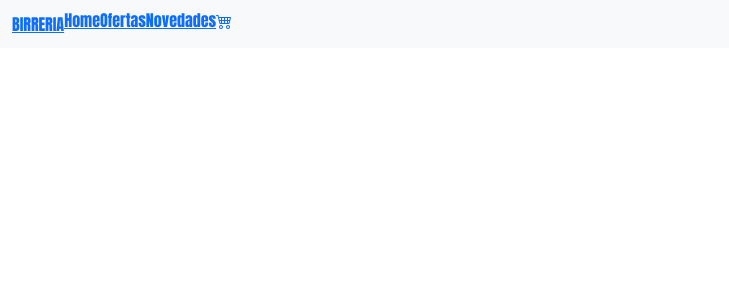
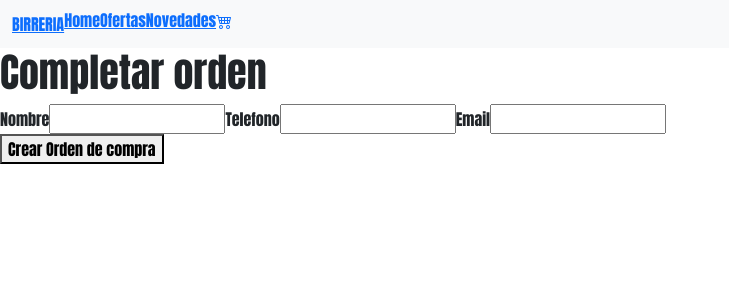
Before and after one commit to juansesar/preentregaSesarJuanManuel, a React (Create React App) app: page /checkout in a window 1280 px wide. Shown: the top 300 px of the page, without its empty margins (0-729 px from the left). Built offline with nearby package versions, Linux system fonts and the light colour scheme.

Commit message:
faltan estilos

```diff
--- a/src/components/NavBar/index.jsx
+++ b/src/components/NavBar/index.jsx
@@ -17,10 +17,10 @@ export const NavBar = () => {
         <Link to="/category/home">Home</Link>
         </li>
         <li class="nav-item">
-          <Link to="/category/ofertas">Ofertas</Link>
+          <Link   to="category/oferta">Ofertas</Link>
         </li>
-        <li class="nav-item">
-        <Link to="/category/novedades">Novedades</Link>
+        <li className="nav-item">
+        <Link  to="category/novedades">Novedades</Link>
         </li>
         <li class="nav-item">
           <a href="">
--- /dev/null
+++ b/src/components/checkOutForm/index.jsx
@@ -0,0 +1,56 @@
+import {  useState } from 'react'
+
+const CheckoutForm = ({ onConfirm }) => {
+    const [cliente, setCliente] = useState('')
+    const [telefono, setTelefono] = useState('')
+    const [email, setEmail] = useState('')
+
+    const handleConfirm = (event) => {
+        event.preventDefault()
+
+        const userData = {
+            cliente, telefono, email
+        }
+
+        onConfirm(userData)
+    }
+
+    return (
+        <div >
+            <form onSubmit={handleConfirm}>
+                <label>
+                    Nombre
+                    <input
+                        required
+                        type="text"
+                        value={cliente}
+                        onChange={({ target }) => setCliente(target.value)}
+                    />
+                </label>
+                <label>
+                    Telefono
+                    <input
+                        required
+                        type="text"
+                        value={telefono}
+                        onChange={({ target }) => setTelefono(target.value)}
+                    />
+                </label>
+                <label>
+                    Email
+                    <input
+                        required
+                        type="email"
+                        value={email}
+                        onChange={({ target }) => setEmail(target.value)}
+                    />
+                </label>
+                <div>
+                    <button type='submit' >Crear Orden de compra</button>
+                </div>
+            </form>
+        </div>
+    )
+}
+
+export default CheckoutForm
--- /dev/null
+++ b/src/components/checkout/index.jsx
@@ -0,0 +1,94 @@
+import { Timestamp, collection, doc, documentId, getDocs, query, where, writeBatch, addDoc, getDoc } from 'firebase/firestore'
+import { db } from '../../firebase/client'
+import { useContext, useState } from 'react'
+import CheckoutForm from '../checkOutForm'
+import { CartContext } from '../context/CartContext'
+
+const Checkout = () => {
+    const [loading, setLoading] = useState(false)
+    const [orderId, setOrderId] = useState('')
+
+    const { cart, totalPrice, clearCart } = useContext(CartContext)
+
+    const creatOrder = async ({ cliente, telefono, email }) => {
+        setLoading(true)
+
+        try {
+            const objOrder = {
+                buyer: {
+                    cliente, telefono, email
+                },
+                items: cart,
+                total: totalPrice(),
+                date: Timestamp.fromDate(new Date())
+            }
+            const batch = writeBatch(db)
+
+            const outOfStock = []
+
+            const ids = cart.map(prod => prod.id)
+
+            const productsRef = collection(db, 'items')
+
+            const productsAddedFromFirestore = await getDocs(query(productsRef, where(documentId(), 'in', ids)))
+
+            const { docs } = productsAddedFromFirestore
+
+            docs.forEach(doc => {
+                const dataDoc = doc.data()
+                const stockDb = dataDoc.stock
+
+                const productAddedToCart = cart.find(prod => prod.id === doc.id)
+                const prodQuantity = productAddedToCart?.quantity
+
+                if (stockDb >= prodQuantity) {
+                    batch.update(doc.ref, { stock: stockDb - prodQuantity })
+                } else {
+                    outOfStock.push({ id: doc.id, ...dataDoc })
+                }
+            })
+
+            if (outOfStock.length === 0) {
+                await batch.commit()
+
+                const orderRef = collection(db, 'orders')
+
+                const orderAdded = await addDoc(orderRef, objOrder)
+
+                setOrderId(orderAdded.id)
+                clearCart()
+            } else {
+                console.error('Este producto no tiene stock')
+            }
+        } catch (error) {
+            console.log(error)
+        } finally {
+            setLoading(false)
+        }
+    }
+
+    if (orderId) {
+        return (
+            <div >
+                <p>id de orden: <b>{orderId}</b></p>
+            </div>
+        )
+    }
+
+    if (loading) {
+        return (
+            <div >
+                <h2>Cargando...</h2>
+            </div>
+        )
+    }
+
+    return (
+        <div >
+            <h1>Completar orden</h1>
+            <CheckoutForm onConfirm={creatOrder} />
+        </div>
+    )
+}
+
+export default Checkout
--- a/src/components/container/ItemListConteiner/index.jsx
+++ b/src/components/container/ItemListConteiner/index.jsx
@@ -36,7 +36,7 @@ const ItemListContainer = () => {
                 {productsAdapted.map(item => (
                     <Col key={item.id} lg={4} className='mb-4'>
                         <Card>
-                            <Card.Img variant='top' src={item.image} style={{ width : 30 +'%'}} />
+                            <Card.Img variant='top' src={item.image} style={{ width : 50 +'%'}} />
                             <Card.Body>
                                 <Card.Title>{item.title}</Card.Title>
                                 <Card.Text>{item.description}</Card.Text>
--- a/src/router/Router.jsx
+++ b/src/router/Router.jsx
@@ -1,19 +1,17 @@
 
 import React from 'react';
 import NavBar from '../components/NavBar';
-
 import ItemDetailContainer from '../components/ItemDetailContainer';
-
 import {
     BrowserRouter,
     Routes,
     Route,
 
   } from "react-router-dom";
-
 import Cart from '../components/Cart/cart';
 import { CartComponentContext } from '../components/context/CartContext';
 import ItemListContainer from '../components/container/ItemListConteiner';
+import Checkout from '../components/checkout';
 
 export default function Router () {
     return(
@@ -27,6 +25,7 @@ export default function Router () {
           <Route path="/category/:id" element={<ItemListContainer />} />
           <Route path="/item/:id" element={<ItemDetailContainer />} />
          <Route path="/cart" element={<Cart/>} />
+         <Route path="/checkout" element={<Checkout/>}/>
         </Routes>
       </BrowserRouter>
       </CartComponentContext>
```
Also changed, not shown: public/img/andesIpa.jpg.
